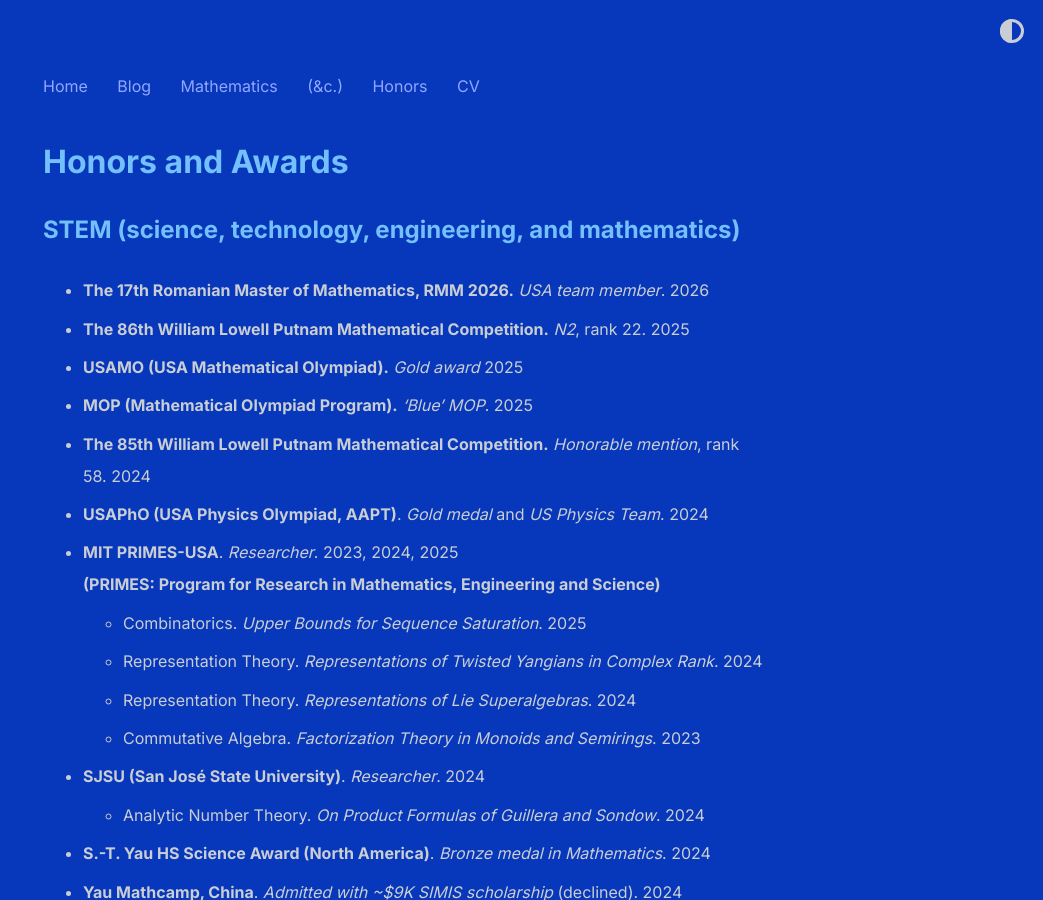
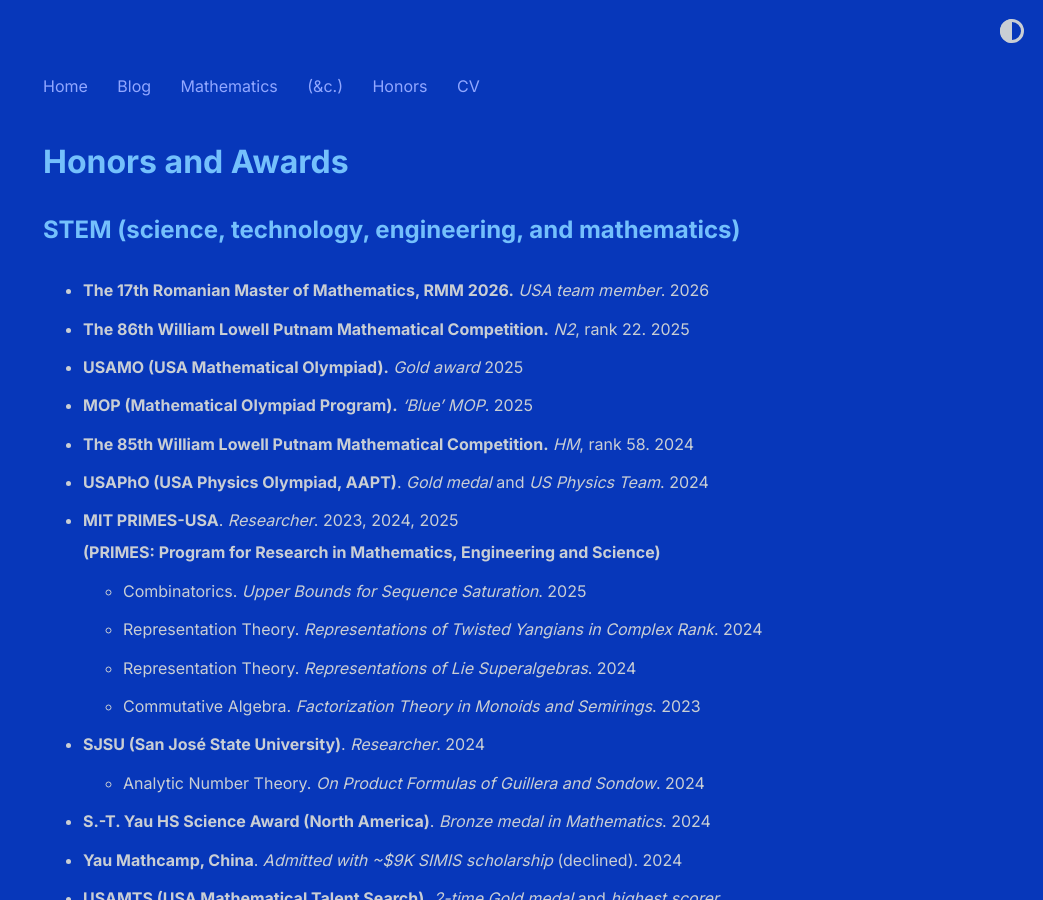
Before and after one commit to shihankanungo/shihankanungo.github.io, a Jekyll site: the page built from honors.md, in a window 1280 px wide and 900 px high. Shown: the whole window, without its empty margins (237-1280 px from the left). Built offline with Jekyll 4.4.1, drawn with Linux system fonts in a browser that asks for light colours.

Commit message:
Update honors.md

```diff
--- a/honors.md
+++ b/honors.md
@@ -9,7 +9,7 @@
 - **The 86th William Lowell Putnam Mathematical Competition.** *N2*, rank 22. 2025
 - **USAMO (USA Mathematical Olympiad).** *Gold award* 2025
 - **MOP (Mathematical Olympiad Program).** *'Blue' MOP*. 2025
-- **The 85th William Lowell Putnam Mathematical Competition.** *Honorable mention*, rank 58. 2024
+- **The 85th William Lowell Putnam Mathematical Competition.** *HM*, rank 58. 2024
 - **USAPhO (USA Physics Olympiad, AAPT)**. *Gold medal* and *US Physics Team*. 2024
 - **MIT PRIMES-USA**. *Researcher*. 2023, 2024, 2025 <br> **(PRIMES: Program for Research in Mathematics, Engineering and Science)**
   - Combinatorics. *Upper Bounds for Sequence Saturation*. 2025
```
